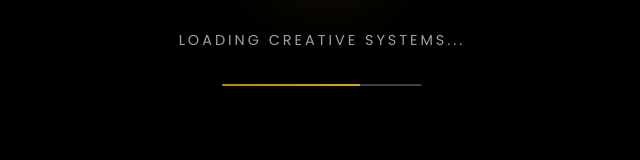
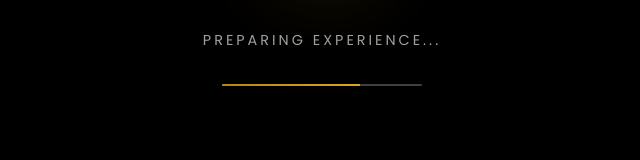
Before and after one commit to Irtazazhd/Portfolio-Irtaza, a plain HTML site: page index.html in a window 1280 px wide. Shown: the part 410-570 px from the top of the page, 318-958 px from the left. Drawn offline with nearby package versions, Linux system fonts and the light colour scheme.

Commit message:
Update index.html

```diff
--- a/index.html
+++ b/index.html
@@ -15,7 +15,7 @@
     <div id="loader" class="loader">
         <div class="loader-content">
             <div class="initials">MI</div>
-            <p class="loader-text">Loading creative systems...</p>
+            <p class="loader-text">Preparing Experience...</p>
             <div class="loader-progress">
                 <div class="loader-bar"></div>
             </div>
```
